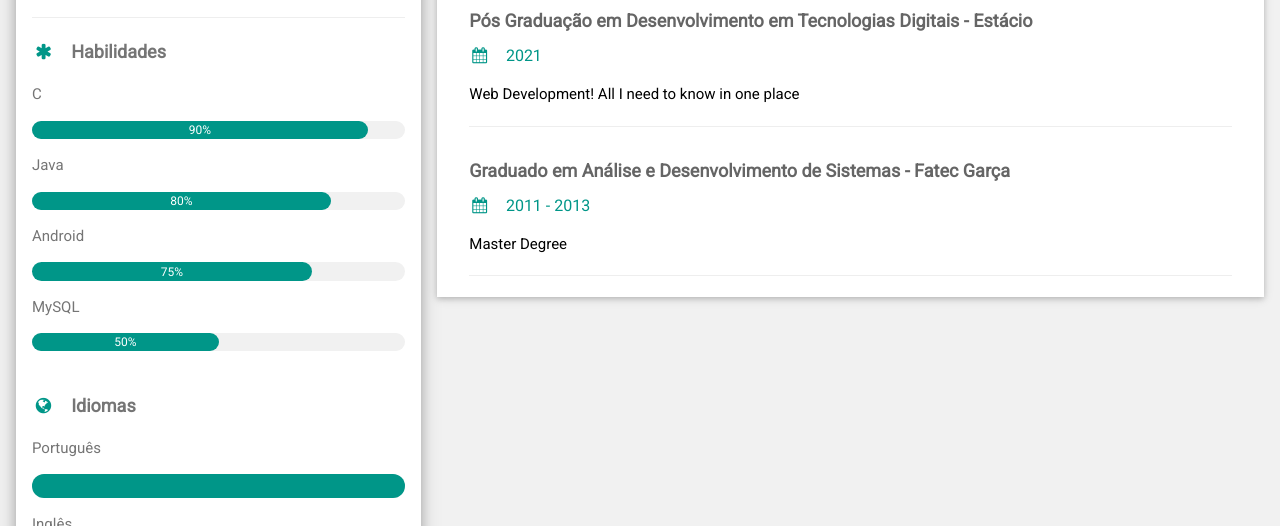
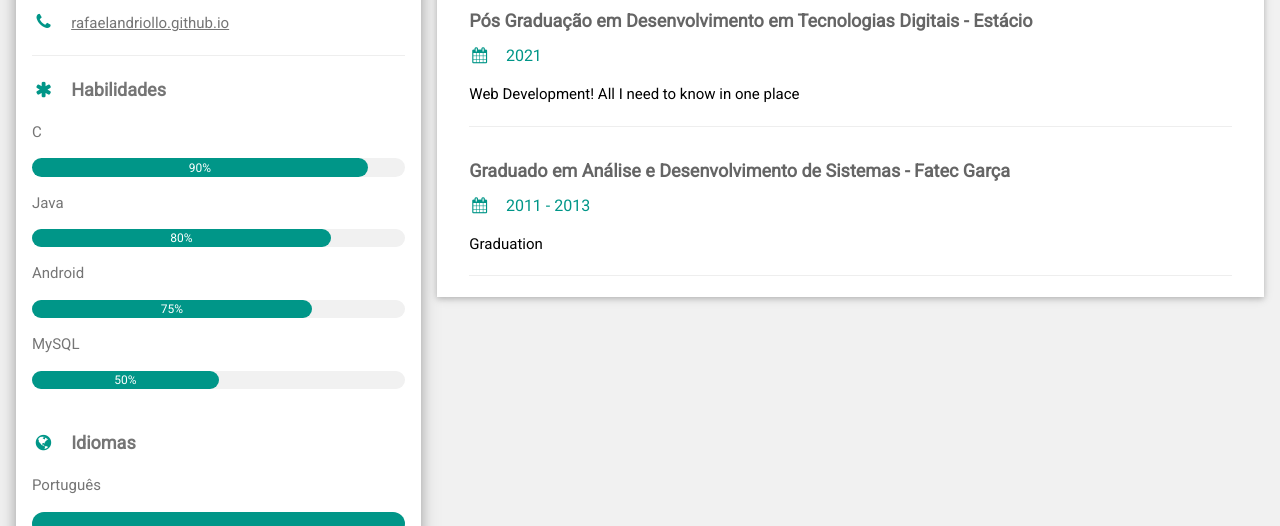
Before and after one commit to rafaelandriollo/rafaelandriollo.github.io, a plain HTML site: page index.html in a window 1280 px wide. Shown: the part 574-1100 px from the top of the page. Drawn offline with nearby package versions, Linux system fonts and the light colour scheme.

Commit message:
Adicionado link para github pages e corrigido erros

```diff
--- a/index.html
+++ b/index.html
@@ -32,6 +32,7 @@ html,body,h1,h2,h3,h4,h5,h6 {font-family: "Roboto", sans-serif}
           <p><i class="fa fa-home fa-fw w3-margin-right w3-large w3-text-teal"></i>Fatec Garça, SP</p>
           <p><i class="fa fa-envelope fa-fw w3-margin-right w3-large w3-text-teal"></i>rafael.andriollo@fatec.sp.gov.br</p>
           <p><i class="fa fa-phone fa-fw w3-margin-right w3-large w3-text-teal"></i>14-3471-4723</p>
+          <p><i class="fa fa-phone fa-fw w3-margin-right w3-large w3-text-teal"></i><a href=https://rafaelandriollo.github.io>rafaelandriollo.github.io</a></p>
           <hr>
 
           <p class="w3-large"><b><i class="fa fa-asterisk fa-fw w3-margin-right w3-text-teal"></i>Habilidades</b></p>
@@ -105,7 +106,7 @@ html,body,h1,h2,h3,h4,h5,h6 {font-family: "Roboto", sans-serif}
         <div class="w3-container">
           <h5 class="w3-opacity"><b>Graduado em Análise e Desenvolvimento de Sistemas - Fatec Garça</b></h5>
           <h6 class="w3-text-teal"><i class="fa fa-calendar fa-fw w3-margin-right"></i>2011 - 2013</h6>
-          <p>Master Degree</p>
+          <p>Graduation</p>
           <hr>
         </div>
       </div>
@@ -129,7 +130,7 @@ html,body,h1,h2,h3,h4,h5,h6 {font-family: "Roboto", sans-serif}
   <i class="fa fa-linkedin w3-hover-opacity"></i>
   <p>Powered by <a href="https://www.w3schools.com/w3css/default.asp" target="_blank">w3.css</a></p>
   -->
-  <p>Volte para <a href="index.html" target="_blank">index.html</a></p>
+  <p>Volte para <a href="http://tiagosouza-cps.github.io/index.html" target="_blank">index.html</a></p>
 </footer>
 
 
```
